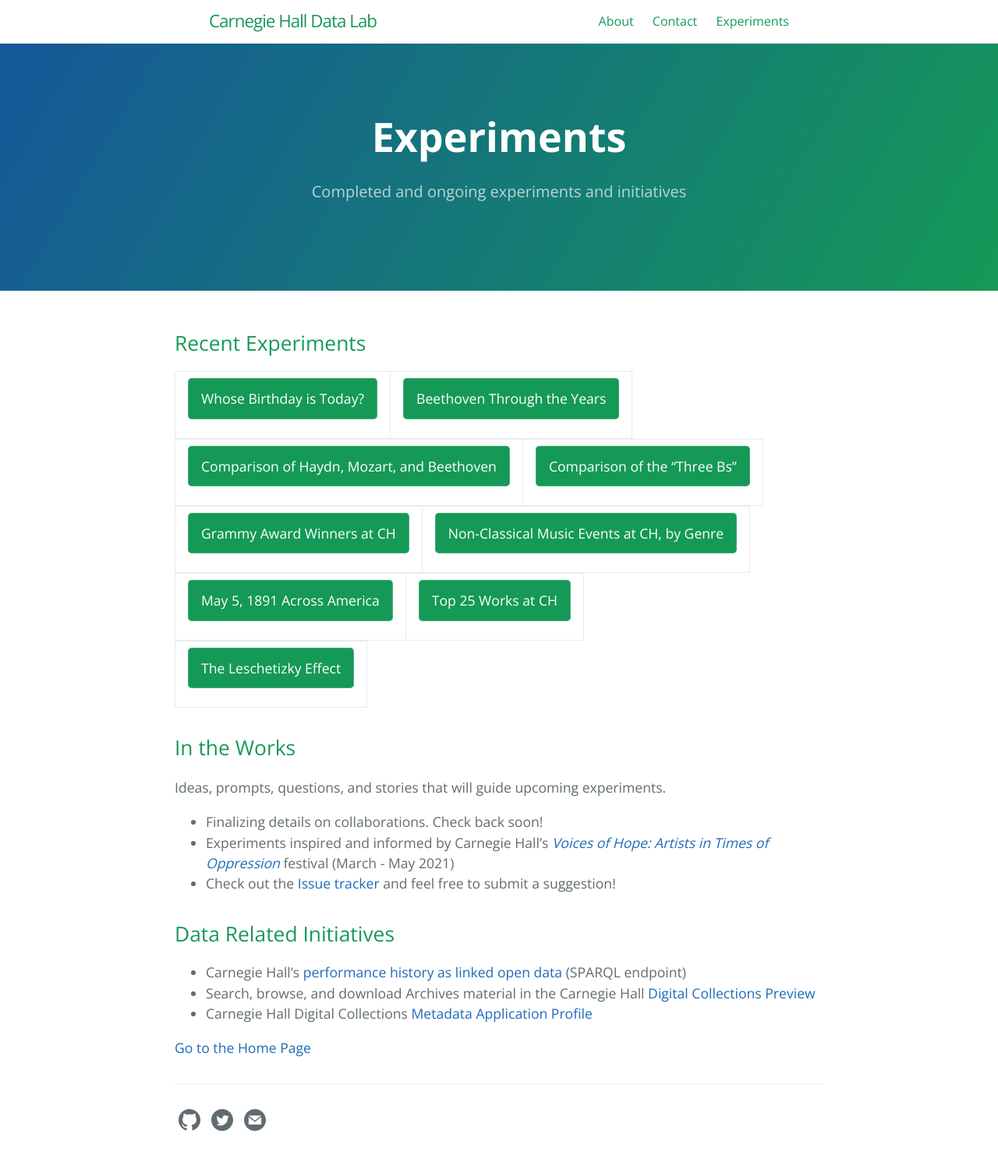
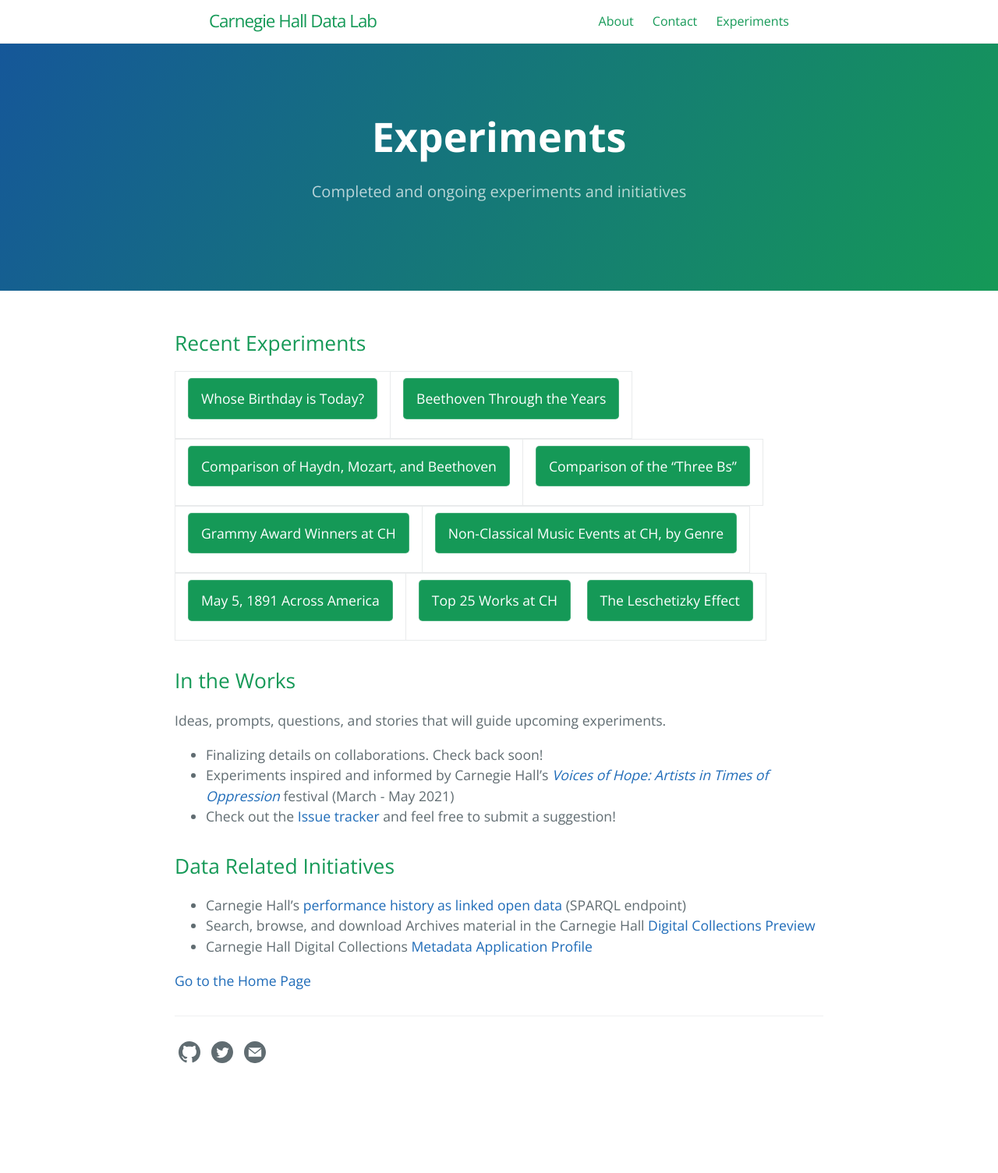
Before and after one commit to CarnegieHall/datalab, a Jekyll site: the page built from experiments.md, in a window 1280 px wide. Shown: the whole page at 78% size. Built offline with Jekyll 4.4.1, drawn with Linux system fonts in a browser that asks for light colours; after the commit the page ends 1418 px from its top, so only the background shows below that.

Commit message:
Update button placement

```diff
--- a/experiments.md
+++ b/experiments.md
@@ -15,9 +15,7 @@ order: 2
 
 [Grammy Award Winners at CH](/experiments/chdl-0005.md){: .btn} | [Non-Classical Music Events at CH, by Genre](/experiments/chdl-0006.md){: .btn}
 
-[May 5, 1891 Across America](/experiments/chdl-0008.md){: .btn} | [Top 25 Works at CH](/experiments/chdl-0009.md){: .btn} |
-
-[The Leschetizky Effect](/experiments/chdl-0010.md){: .btn} |
+[May 5, 1891 Across America](/experiments/chdl-0008.md){: .btn} | [Top 25 Works at CH](/experiments/chdl-0009.md){: .btn}  [The Leschetizky Effect](/experiments/chdl-0010.md){: .btn} |
 
 
 ## In the Works
```
